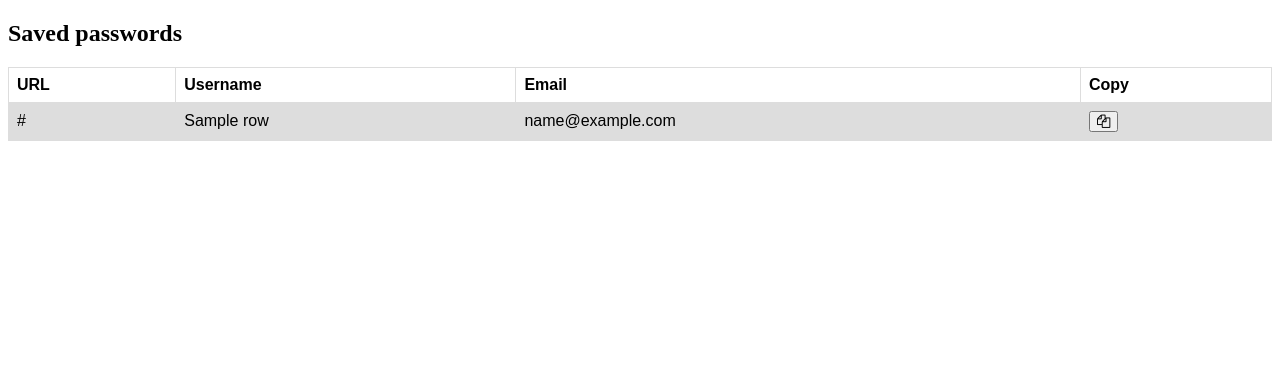
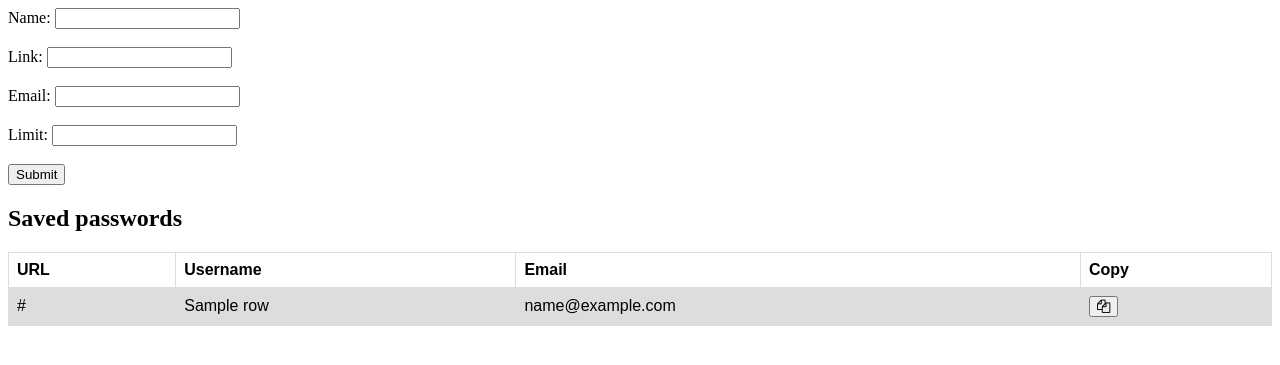
Before and after one commit to AbsoluteVirtue/drowssap, a Python web app: template templates/home.html in a window 1280 px wide. Shown: the top 365 px of the page. Run offline with Jinja, Linux system fonts and the light colour scheme; the template is opened without the code that fills it: most values are stand-ins (such as "Sample title", 1, 10 or a date in 2020).

Commit message:
added character limit

```diff
--- a/templates/home.html
+++ b/templates/home.html
@@ -31,9 +31,18 @@
               href="https://cdnjs.cloudflare.com/ajax/libs/font-awesome/4.7.0/css/font-awesome.min.css">
     </head>
     <body>
-
+        <form action="/gen" method="post" name="submit_form">
+            <label for="user">Name:</label>
+            <input type="text" id="user" name="name"><br><br>
+            <label for="link">Link:</label>
+            <input type="text" id="link" name="url"><br><br>
+            <label for="mail">Email:</label>
+            <input type="text" id="mail" name="email"><br><br>
+            <label for="limit">Limit:</label>
+            <input type="text" id="limit" name="limit"><br><br>
+            <input type="submit" value="Submit">
+        </form>
         <h2>Saved passwords</h2>
-
         <table>
             <tr>
                 <th>URL</th>
--- a/utils/gen_cryptography.py
+++ b/utils/gen_cryptography.py
@@ -3,8 +3,8 @@ from cryptography.fernet import Fernet
 from . import text
 
 
-def generate_hashed_pword():
-    raw_string = text.build_string()
+def generate_hashed_pword(limit=None):
+    raw_string = text.build_string(limit)
     key = Fernet.generate_key()
     return encrypt(key, raw_string)
 
--- a/utils/store_mongo.py
+++ b/utils/store_mongo.py
@@ -22,8 +22,8 @@ async def hide(db, _id):
     return res
 
 
-async def insert(db, **kwargs):
-    key, token = generator.generate_hashed_pword()
+async def insert(db, limit=None, **kwargs):
+    key, token = generator.generate_hashed_pword(limit)
     data = {
         '_id': uuid.uuid4().hex,
         '_valid_': True,
```
Also changed, not shown: controllers/words.py (+8 -3 lines), utils/text.py (+5 -2 lines).
